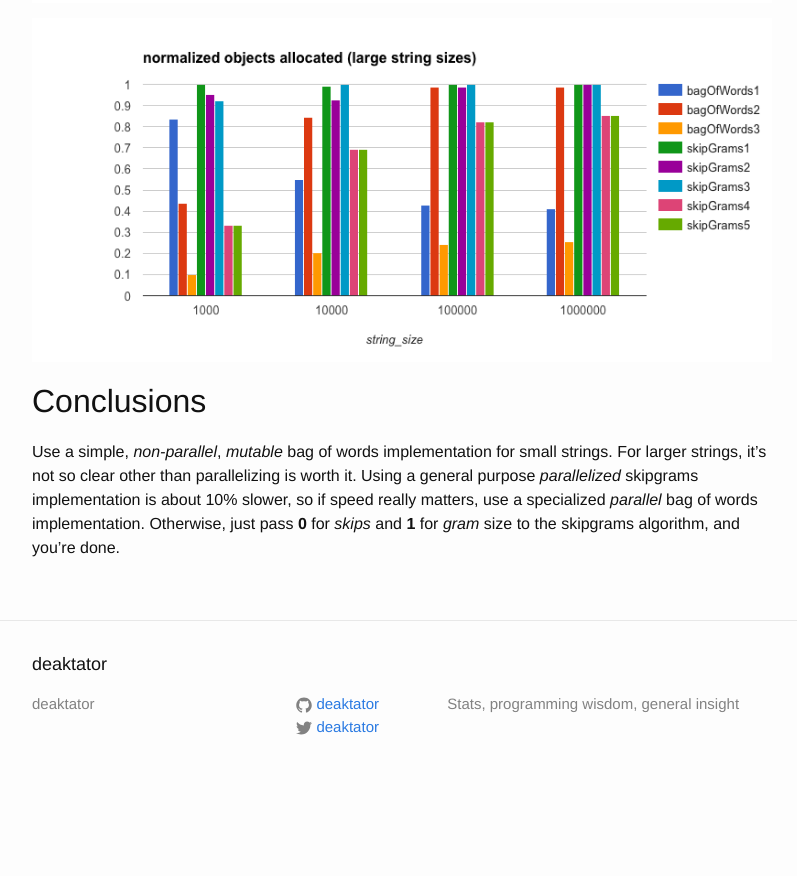
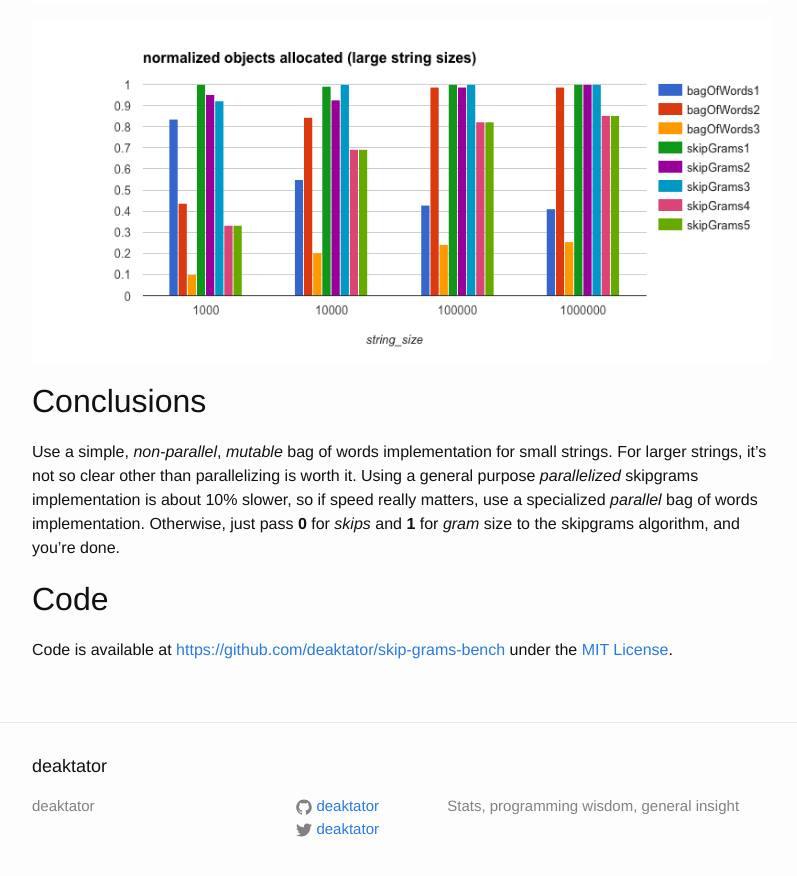
Before and after one commit to deaktator/deaktator.github.io, a Jekyll site: the page built from _posts/2015-08-16-benchmarking-bag-of-words.md, in a window 1280 px wide and 900 px high, scrolled down 3462 px. Shown: the top 876 px of the window, without its empty margins (238-1035 px from the left). Built offline with Jekyll 4.4.1, drawn with Linux system fonts in a browser that asks for light colours; before the commit the page ends 4260 px from its top, so only the background shows below that.

Commit message:
Added code at the end.

```diff
--- a/_posts/2015-08-16-benchmarking-bag-of-words.md
+++ b/_posts/2015-08-16-benchmarking-bag-of-words.md
@@ -95,3 +95,8 @@ Use a simple, *non-parallel*, *mutable* bag of words implementation for small st
 so clear other than parallelizing is worth it.  Using a general purpose *parallelized* skipgrams implementation
 is about 10% slower, so if speed really matters, use a specialized *parallel* bag of words implementation.  Otherwise,
 just pass **0** for *skips* and **1** for *gram* size to the skipgrams algorithm, and you're done.
+
+## Code
+
+Code is available at [https://github.com/deaktator/skip-grams-bench](https://github.com/deaktator/skip-grams-bench)
+under the [MIT License](https://github.com/deaktator/skip-grams-bench/blob/master/LICENSE).
```
